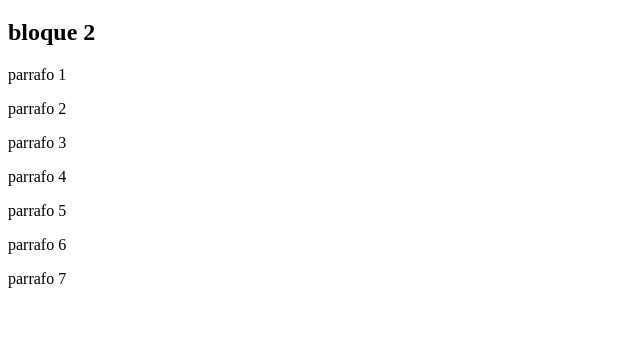
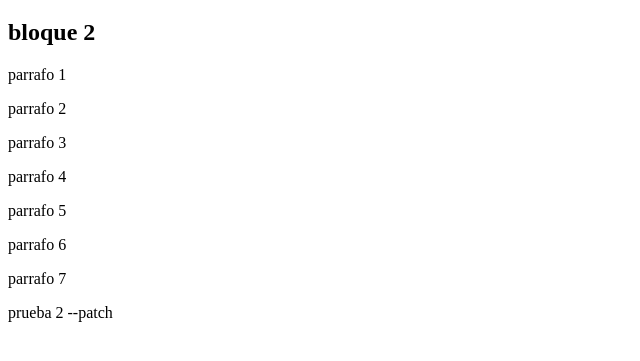
Before and after one commit to bvadrianxxx-sys/proy_escalante_git_2026, a plain HTML site: page index.html in a window 1280 px wide. Shown: the part 61-422 px from the top of the page, without its empty margins (0-640 px from the left). Drawn offline with Linux system fonts and the light colour scheme.

Commit message:
cambio el footer

```diff
--- a/index.html
+++ b/index.html
@@ -17,5 +17,6 @@
     <p>parrafo 5</p>
     <p>parrafo 6</p>
     <p>parrafo 7</p>
+    <footer>prueba 2 --patch</footer>
 </body>
 </html>
```
